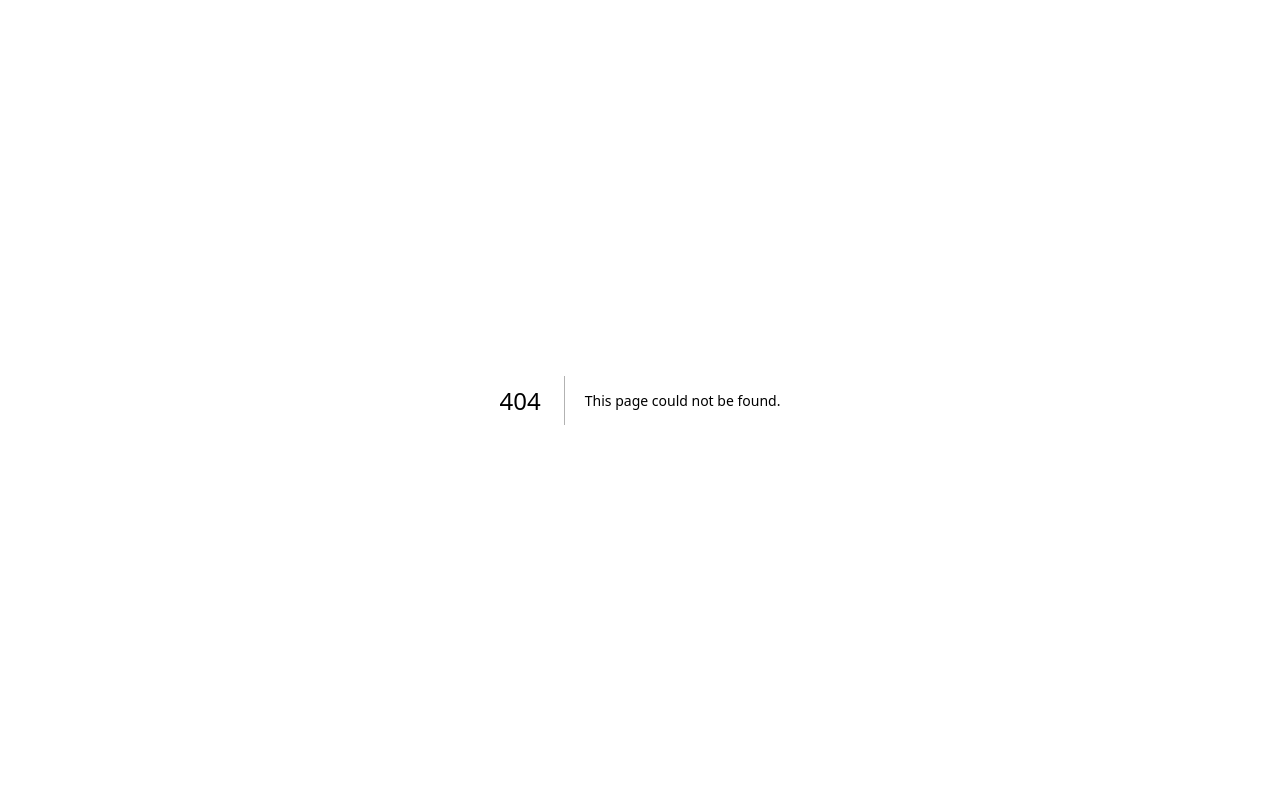
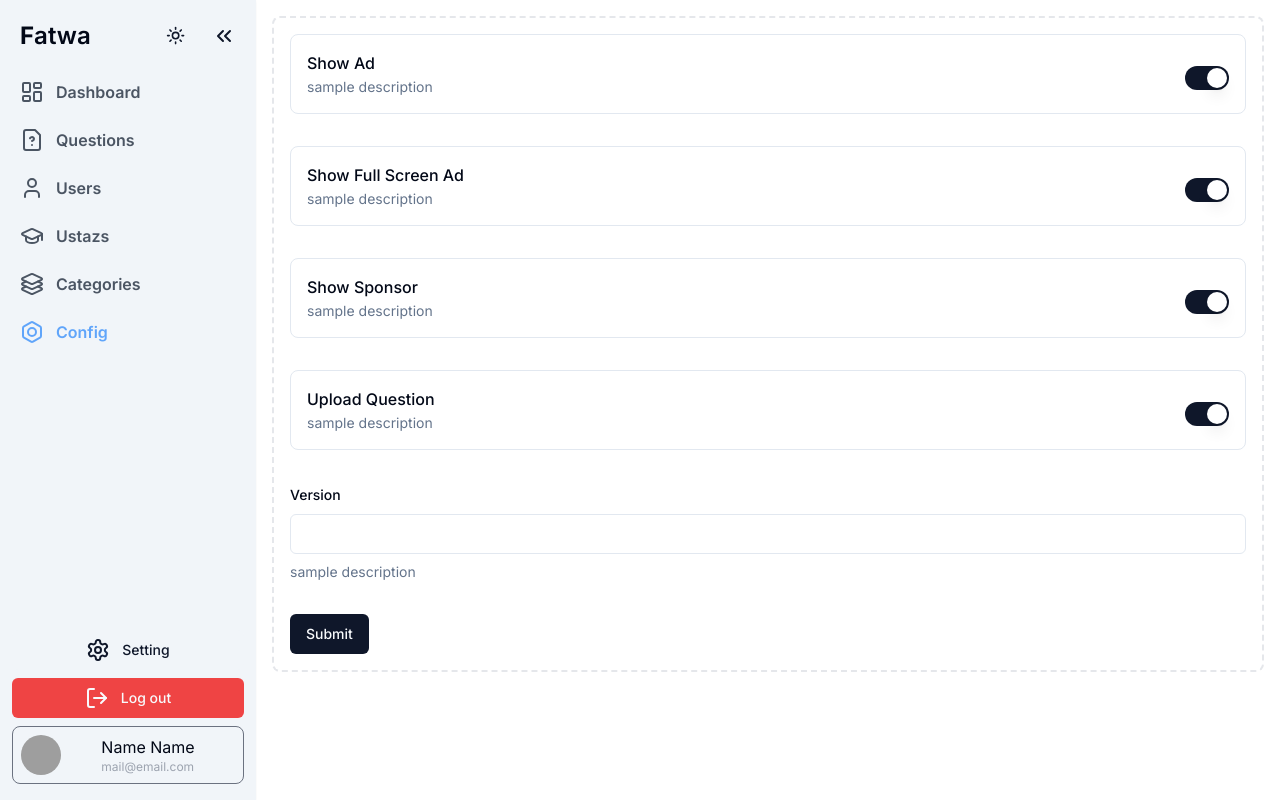
Before and after one commit to MuhidinM/Fatwa, a Next.js app: page /dashboard/config in a window 1280 px wide. Before the commit this address had no page. Built offline with nearby package versions, Linux system fonts and the light colour scheme; no server answers; the database is empty; grey boxes are pictures that could not be loaded.

Commit message:
configuration done

```diff
--- /dev/null
+++ b/app/dashboard/config/page.tsx
@@ -0,0 +1,176 @@
+"use client";
+
+import { useEffect } from "react";
+import { zodResolver } from "@hookform/resolvers/zod";
+import { useForm } from "react-hook-form";
+import { z } from "zod";
+import { get, ref, set } from "firebase/database"; // Import get function to fetch data
+import { db } from "@/app/firebase-config"; // Ensure this is the correct path to your firebase-config
+
+import {
+  Form,
+  FormControl,
+  FormDescription,
+  FormField,
+  FormItem,
+  FormLabel,
+  FormMessage,
+} from "@/components/ui/form";
+import { Input } from "@/components/ui/input";
+import { Button } from "@/components/ui/button";
+import { Switch } from "@/components/ui/switch";
+
+const formSchema = z.object({
+  showAd: z.boolean(),
+  showFullScreenAd: z.boolean(),
+  showSponsor: z.boolean(),
+  uploadQuestion: z.boolean(),
+  version: z.string().min(2, {
+    message: "version must be at least 2 characters.",
+  }),
+});
+
+const Config = () => {
+  const form = useForm<z.infer<typeof formSchema>>({
+    resolver: zodResolver(formSchema),
+    defaultValues: {
+      showAd: true,
+      showFullScreenAd: true,
+      showSponsor: true,
+      uploadQuestion: true,
+      version: "",
+    },
+  });
+
+  // Fetch data from Firebase on component mount
+  useEffect(() => {
+    const fetchData = async () => {
+      try {
+        const configRef = ref(db, "config");
+        const snapshot = await get(configRef);
+
+        if (snapshot.exists()) {
+          form.reset(snapshot.val());
+        } else {
+          console.log("No data available");
+        }
+      } catch (error) {
+        console.error("Error fetching data:", error);
+      }
+    };
+
+    fetchData();
+  }, [form]);
+
+  const onSubmit = async (values: z.infer<typeof formSchema>) => {
+    try {
+      const configRef = ref(db, "config");
+      await set(configRef, values);
+      form.reset(values);
+      console.log("Data successfully updated");
+    } catch (error) {
+      console.error("Error updating data:", error);
+    }
+  };
+
+  return (
+    <div>
+      <Form {...form}>
+        <form onSubmit={form.handleSubmit(onSubmit)} className="space-y-8">
+          <FormField
+            control={form.control}
+            name="showAd"
+            render={({ field }) => (
+              <FormItem className="flex flex-row items-center justify-between rounded-lg border p-4">
+                <div className="space-y-0.5">
+                  <FormLabel className="text-base">Show Ad</FormLabel>
+                  <FormDescription>sample description</FormDescription>
+                </div>
+                <FormControl>
+                  <Switch
+                    checked={field.value}
+                    onCheckedChange={field.onChange}
+                  />
+                </FormControl>
+              </FormItem>
+            )}
+          />
+          <FormField
+            control={form.control}
+            name="showFullScreenAd"
+            render={({ field }) => (
+              <FormItem className="flex flex-row items-center justify-between rounded-lg border p-4">
+                <div className="space-y-0.5">
+                  <FormLabel className="text-base">
+                    Show Full Screen Ad
+                  </FormLabel>
+                  <FormDescription>sample description</FormDescription>
+                </div>
+                <FormControl>
+                  <Switch
+                    checked={field.value}
+                    onCheckedChange={field.onChange}
+                  />
+                </FormControl>
+              </FormItem>
+            )}
+          />
+          <FormField
+            control={form.control}
+            name="showSponsor"
+            render={({ field }) => (
+              <FormItem className="flex flex-row items-center justify-between rounded-lg border p-4">
+                <div className="space-y-0.5">
+                  <FormLabel className="text-base">Show Sponsor</FormLabel>
+                  <FormDescription>sample description</FormDescription>
+                </div>
+                <FormControl>
+                  <Switch
+                    checked={field.value}
+                    onCheckedChange={field.onChange}
+                  />
+                </FormControl>
+              </FormItem>
+            )}
+          />
+          <FormField
+            control={form.control}
+            name="uploadQuestion"
+            render={({ field }) => (
+              <FormItem className="flex flex-row items-center justify-between rounded-lg border p-4">
+                <div className="space-y-0.5">
+                  <FormLabel className="text-base">Upload Question</FormLabel>
+                  <FormDescription>sample description</FormDescription>
+                </div>
+                <FormControl>
+                  <Switch
+                    checked={field.value}
+                    onCheckedChange={field.onChange}
+                  />
+                </FormControl>
+              </FormItem>
+            )}
+          />
+
+          <FormField
+            control={form.control}
+            name="version"
+            render={({ field }) => (
+              <FormItem>
+                <FormLabel>Version</FormLabel>
+                <FormControl>
+                  <Input placeholder="" {...field} />
+                </FormControl>
+                <FormDescription>sample description</FormDescription>
+                <FormMessage />
+              </FormItem>
+            )}
+          />
+          <Button type="submit">Submit</Button>
+        </form>
+      </Form>
+    </div>
+  );
+};
+
+export default Config;
--- /dev/null
+++ b/components/ui/switch.tsx
@@ -0,0 +1,29 @@
+"use client"
+
+import * as React from "react"
+import * as SwitchPrimitives from "@radix-ui/react-switch"
+
+import { cn } from "@/lib/utils"
+
+const Switch = React.forwardRef<
+  React.ElementRef<typeof SwitchPrimitives.Root>,
+  React.ComponentPropsWithoutRef<typeof SwitchPrimitives.Root>
+>(({ className, ...props }, ref) => (
+  <SwitchPrimitives.Root
+    className={cn(
+      "peer inline-flex h-6 w-11 shrink-0 cursor-pointer items-center rounded-full border-2 border-transparent transition-colors focus-visible:outline-none focus-visible:ring-2 focus-visible:ring-ring focus-visible:ring-offset-2 focus-visible:ring-offset-background disabled:cursor-not-allowed disabled:opacity-50 data-[state=checked]:bg-primary data-[state=unchecked]:bg-input",
+      className
+    )}
+    {...props}
+    ref={ref}
+  >
+    <SwitchPrimitives.Thumb
+      className={cn(
+        "pointer-events-none block h-5 w-5 rounded-full bg-background shadow-lg ring-0 transition-transform data-[state=checked]:translate-x-5 data-[state=unchecked]:translate-x-0"
+      )}
+    />
+  </SwitchPrimitives.Root>
+))
+Switch.displayName = SwitchPrimitives.Root.displayName
+
+export { Switch }
--- a/constants.tsx
+++ b/constants.tsx
@@ -1,4 +1,5 @@
 import {
+  Bolt,
   Facebook,
   FileQuestion,
   Github,
@@ -49,6 +50,13 @@ export const sideBar: SideBarItem[] = [
     hide: false, // set the hidden value to true if you want to. U can use different var for different purposes.
     path: "/dashboard/categories",
   },
+  {
+    name: "config",
+    label: "Config",
+    icon: <Bolt />,
+    hide: false, // set the hidden value to true if you want to. U can use different var for different purposes.
+    path: "/dashboard/config",
+  },
 ];
 
 export const links: FooterItem[] = [
--- a/package.json
+++ b/package.json
@@ -18,6 +18,7 @@
     "@radix-ui/react-label": "^2.0.2",
     "@radix-ui/react-select": "^2.0.0",
     "@radix-ui/react-slot": "^1.0.2",
+    "@radix-ui/react-switch": "^1.0.3",
     "@tanstack/react-table": "^8.13.2",
     "class-variance-authority": "^0.7.0",
     "clsx": "^2.1.0",
```
Also changed, not shown: 1 other file (tests, documents, lock files or other folders).
